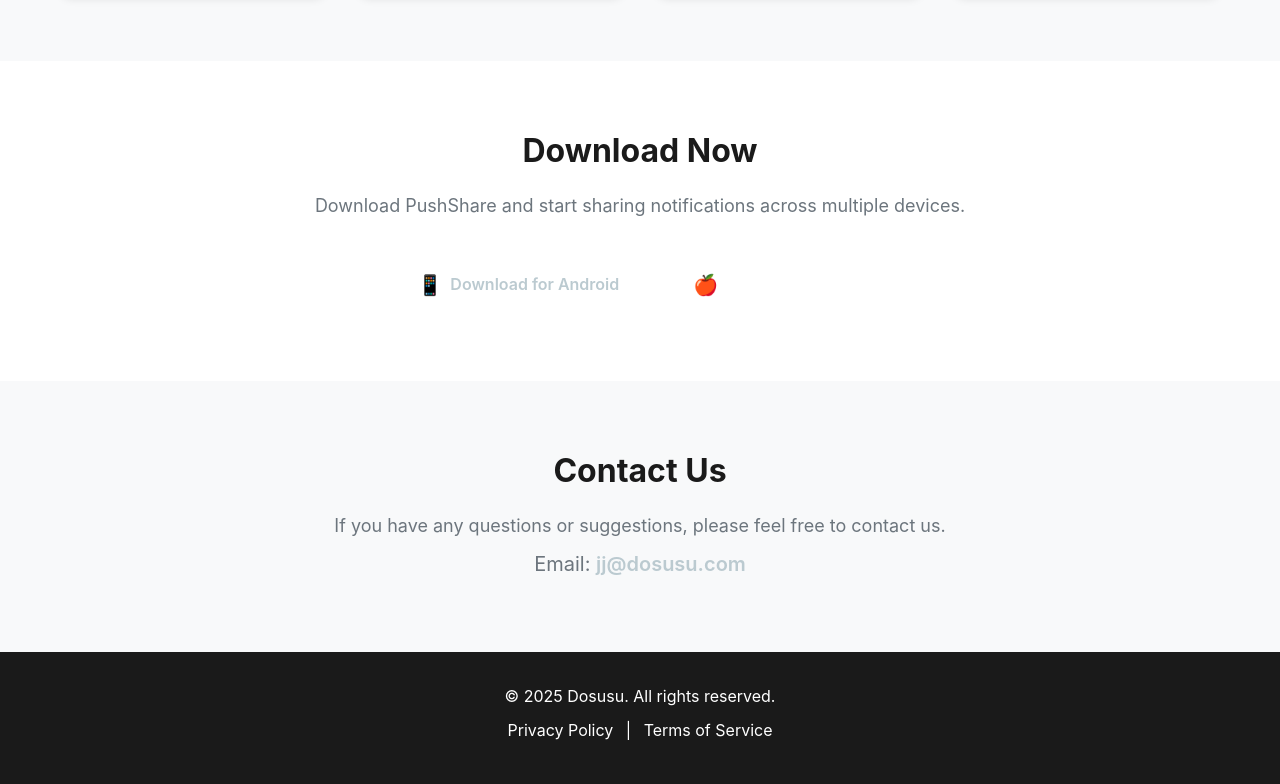
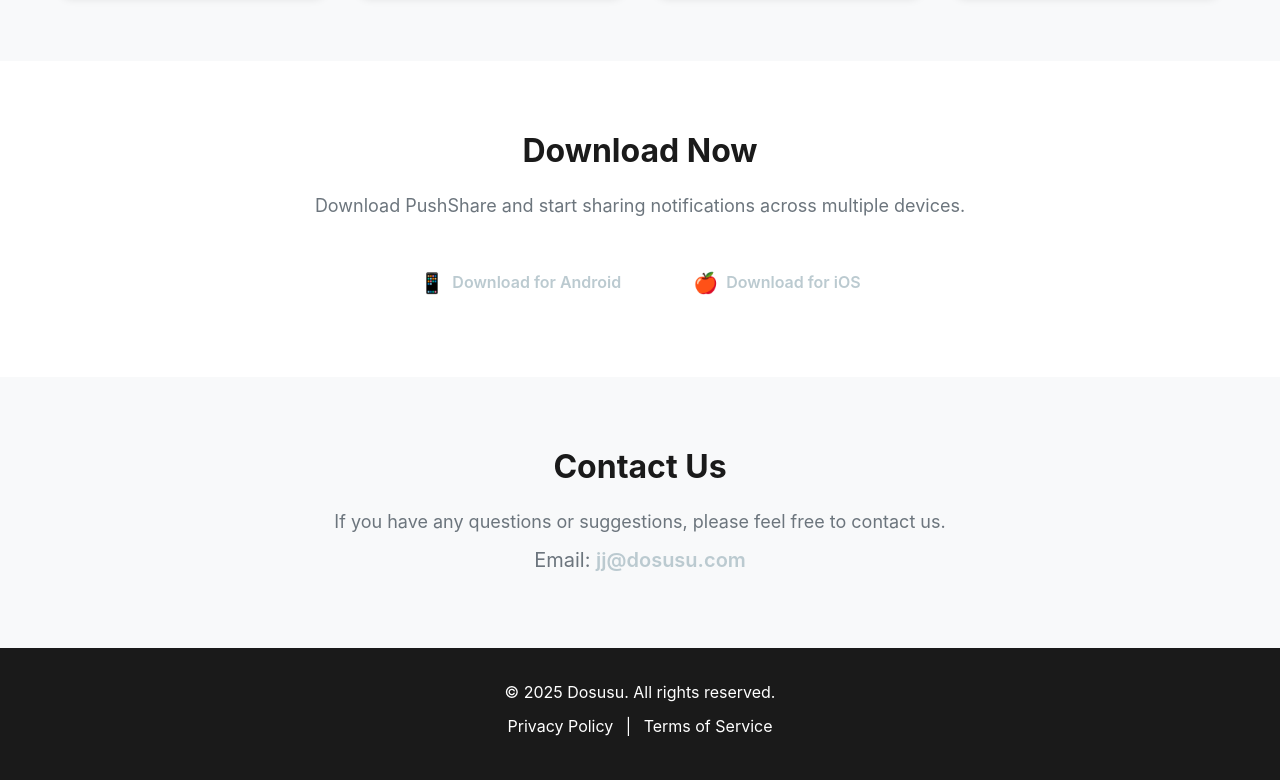
Before and after one commit to pepierce/pushshare-website, a plain HTML site: page index.html in a window 1280 px wide. Shown: the part 958-1742 px from the top of the page. Drawn offline with Linux system fonts and the light colour scheme.

Commit message:
Fix iOS download button visibility in download section
- Change iOS download button from btn-secondary to btn-primary
- Matches Android button style for better visibility on white background
- Fixes white text on white background issue

```diff
--- a/index.html
+++ b/index.html
@@ -101,7 +101,7 @@
                         <span class="btn-icon">📱</span>
                         <span data-i18n="download.android">Android 다운로드</span>
                     </a>
-                    <a id="ios-download-link-2" href="" class="btn btn-secondary" target="_blank" rel="noopener noreferrer">
+                    <a id="ios-download-link-2" href="" class="btn btn-primary" target="_blank" rel="noopener noreferrer">
                         <span class="btn-icon">🍎</span>
                         <span data-i18n="download.ios">iOS 다운로드</span>
                     </a>
```
